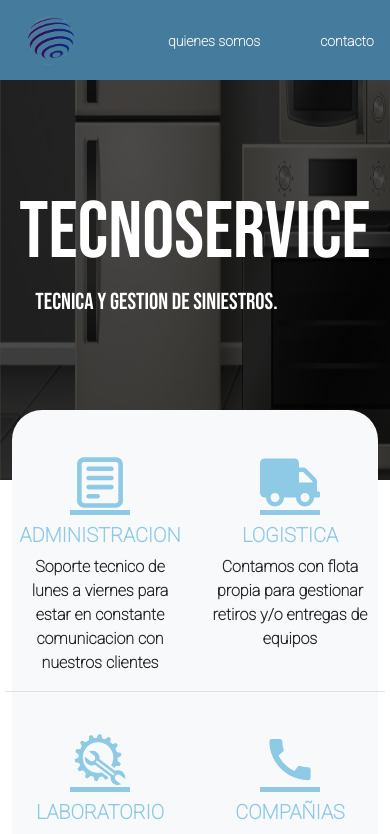
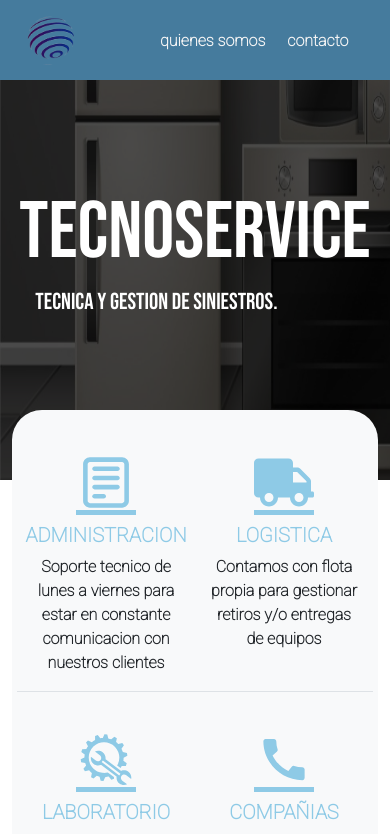
Before and after one commit to gonzalomontiel06/tecnoservice, a React (Create React App) app: page /contacto in a window 390 px wide. Shown: the top 834 px of the page. Built offline with nearby package versions, Linux system fonts and the light colour scheme.

Commit message:
responsive 2

```diff
--- a/src/Components/AboutUs/AboutUs.jsx
+++ b/src/Components/AboutUs/AboutUs.jsx
@@ -13,14 +13,14 @@ export const AboutUs = () => {
                     <h2 className='nosotros--subtitle mt-3'>Sobre nosotros</h2>
 
                     <Row>
-                        <div className='container nosotros__box'>
-                            <Col lg={6} xs={12}>
+                        <div className='nosotros__box'>
+                            <Col>
                                 <div className='nosotros__box__storie'>
                                     <p>Somos una empresa nueva en el mercado de prestación de servicio técnico. Contamos con un equipo de técnicos especializados en línea blanca - línea marrón - equipos móviles y o portátiles - alarmas - portones e instalaciones eléctricas.</p>
                                     <p>Trabajamos cada día para mejorar nuestras prestaciones por eso los equipos dañados son reparados con repuestos originales ya que de esa forma podemos brindar más seguridad al cliente y que cada trabajo este respaldado por la garantía de repuestos oficiales.</p>
                                 </div>
                             </Col>
-                            <Col lg={6} xs={12}>
+                            <Col>
                                 <div className='nosotros__box__img'></div>
                             </Col>
                         </div>
--- a/src/Components/Footer/Footer.scss
+++ b/src/Components/Footer/Footer.scss
@@ -81,5 +81,9 @@
 
     .footer{
         height: 50rem;
+
+        &__nosotros{
+            width: auto;
+        }
     }
 }
--- a/src/Components/Main/Main.jsx
+++ b/src/Components/Main/Main.jsx
@@ -11,11 +11,11 @@ export const Main = () => {
 
 
         return(
-            <Container>
-                <div className='pasos'>
+            <Container fluid>
+                <div className='container pasos'>
                     <div className='pasos__container'>
                         <Row className='borderRow'>
-                            <Col xs={6} lg={6}>
+                            <Col xs={6} lg={6} md={6}>
                                 <div className='pasos__container__art clas'>
                                     <CgNotes className='icon'/>
                                     <div className='mt-2'>
@@ -24,7 +24,7 @@ export const Main = () => {
                                     </div>
                                 </div>
                             </Col>
-                            <Col xs={6} lg={6}>
+                            <Col xs={6} lg={6} md={6}>
                                 <div className='pasos__container__art'>
                                     <FaTruck className='icon'/>
                                     <div className='mt-2'>
@@ -35,7 +35,7 @@ export const Main = () => {
                             </Col>
                         </Row>
                         <Row>
-                            <Col xs={6} lg={6}>
+                            <Col xs={6} lg={6} md={6}>
                                 <div className='pasos__container__art'>
                                 <GiAutoRepair className='icon'/>
                                     <div className='mt-2'>
@@ -44,7 +44,7 @@ export const Main = () => {
                                     </div>
                                 </div>
                             </Col>
-                            <Col xs={6} lg={6}>
+                            <Col xs={6} lg={6} md={6}>
                                 <div className='pasos__container__art'>
                                     <MdCall className='icon'/>
                                     <div className='mt-2'>
--- a/src/Components/NavBar/NavBar.jsx
+++ b/src/Components/NavBar/NavBar.jsx
@@ -12,12 +12,12 @@ export const NavBar = () => {
             <Row>
                 <header className='container-fluid banner' id='banner'>
                     <div className='container banner-div'>
-                        <Col xs={4} lg={8}>
+                        <Col xs={4} lg={8} md={7}>
                             <NavLink to='/'>
                                 <div className='banner-div__icon'></div>
                             </NavLink>
                         </Col>
-                        <Col xs={8} lg={4}>
+                        <Col xs={8} lg={4} md={5}>
                             <nav className='banner-div__nav'>
                                 <Link to="nosotros" spy={true} smooth={true} offset={-25} duration={300}>
                                     quienes somos
--- a/src/Components/NavBar/NavBar.scss
+++ b/src/Components/NavBar/NavBar.scss
@@ -38,11 +38,14 @@
     background-color: #8ecae6;
 }
 
-@media screen and ( max-width: 576px ) {
+@media screen and ( max-width: 576px ) and ( min-width: 320px) {
+
     .banner-div__nav{
-        width: 270px;
+        width: auto;
+
         & a{
-            font-size: 14px;
+            padding: 0;
+            margin-left: 22px;
         }
     }
 }
```
Also changed, not shown: src/Components/Main/Main.scss (line endings or trailing spaces).
